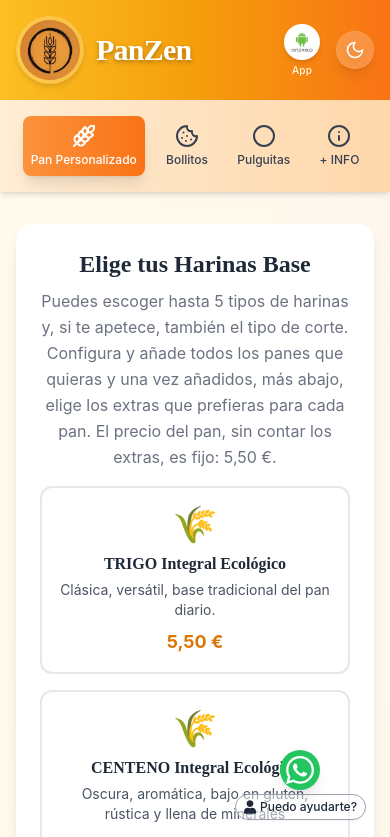
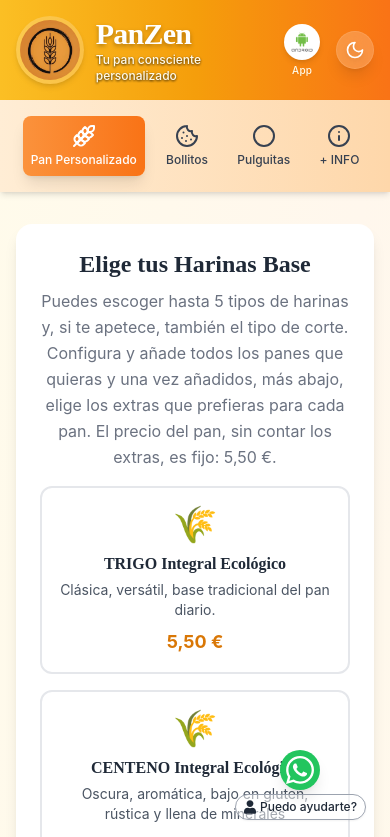
Before and after one commit to ruiznietocom-web/panes4, a React (Create React App) app: page / in a window 390 px wide. Shown: the top 837 px of the page. Built offline with nearby package versions, Linux system fonts and the light colour scheme.

Commit message:
Fix header text visibility on mobile

```diff
--- a/src/components/Header.js
+++ b/src/components/Header.js
@@ -38,7 +38,7 @@
             <h1 className="text-3xl md:text-4xl font-bold tracking-tight font-serif text-white drop-shadow-[0_2px_2px_rgba(0,0,0,0.3)]">
               PanZen
             </h1>
-            <p className="text-amber-50 font-medium text-xs md:text-sm font-sans hidden md:block drop-shadow-sm">
+            <p className="text-amber-50 font-medium text-xs md:text-sm font-sans block drop-shadow-[0_1.2px_1.2px_rgba(0,0,0,0.8)]">
               Tu pan consciente personalizado
             </p>
           </div>
```
Also changed, not shown: 34 other files (tests, documents, lock files or other folders).
